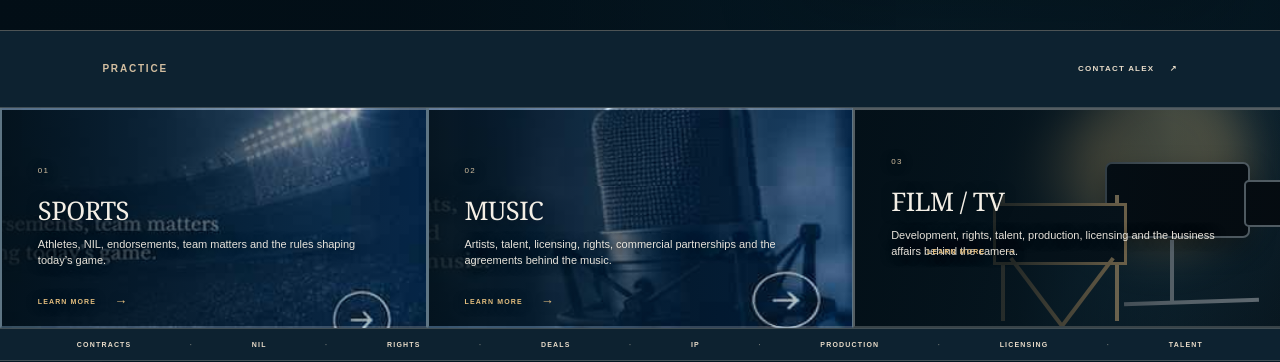
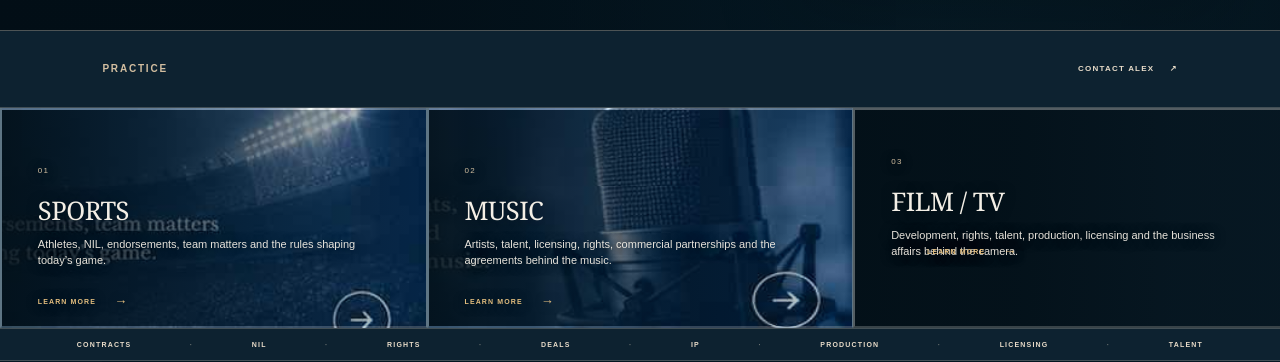
Before and after one commit to alexkaglew-ux/legal-audit, a React (Vite) app: page / in a window 1280 px wide. Shown: the part 438-800 px from the top of the page. Built offline with nearby package versions, Linux system fonts and the light colour scheme.

Commit message:
fix: remove illustrated Film TV scene

```diff
--- a/src/components/Hero.jsx
+++ b/src/components/Hero.jsx
@@ -19,7 +19,6 @@ export default function Hero() {
       <div className="hero-lanes" id="practice" aria-label="Explore Alex Kagianaris, Esq.'s practice">
         {LANES.map((lane) => (
           <button className={`hero-lane hero-lane--${lane.topic}`} type="button" onClick={() => openLane(lane)} key={lane.n}>
-            {lane.topic==="film-tv" && <div className="film-photo" aria-hidden="true"><span className="film-glow film-glow-a"/><span className="film-glow film-glow-b"/><span className="film-camera"><i/><b/><em/></span><span className="film-chair"><i>DIRECTOR</i><b/><em/></span></div>}
             <span className="hero-lane-number">{lane.n}</span><strong>{lane.title}</strong><p>{lane.copy}</p><span className="hero-lane-learn">LEARN MORE <b>→</b></span>
           </button>
         ))}
```
